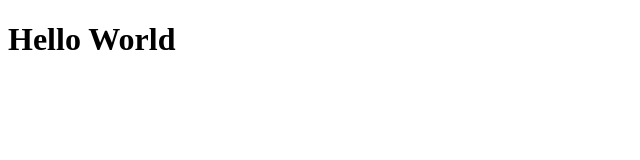
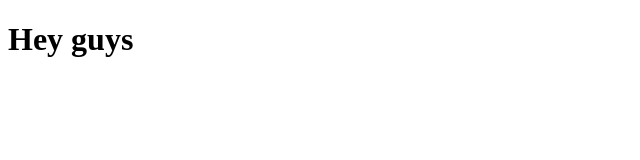
Before and after one commit to piyush-Rathor/React, a React (Create React App) app: page / in a window 1280 px wide. Shown: the top 160 px of the page, without its empty margins (0-640 px from the left). Built offline with nearby package versions, Linux system fonts and the light colour scheme.

Commit message:
1st time create Component using Component class

```diff
--- a/src/App.js
+++ b/src/App.js
@@ -1,4 +1,7 @@
-import React, { Component } from 'react'
-let el=React.createElement("h1",null,"Hello World")
-
-export default el;
+import React, { Component } from 'react';
+class App extends Component{
+    render(){
+        return(<h1>Hey guys</h1>)
+    }
+}
+export default App;
--- a/src/index.js
+++ b/src/index.js
@@ -1,5 +1,5 @@
 import React from 'react';
 import ReactDOM from 'react-dom';
-import el from "./App";
+import App from "./App";
 
-ReactDOM.render(el,document.getElementById("root"));
+ReactDOM.render(<App />,document.getElementById("root"));
```
